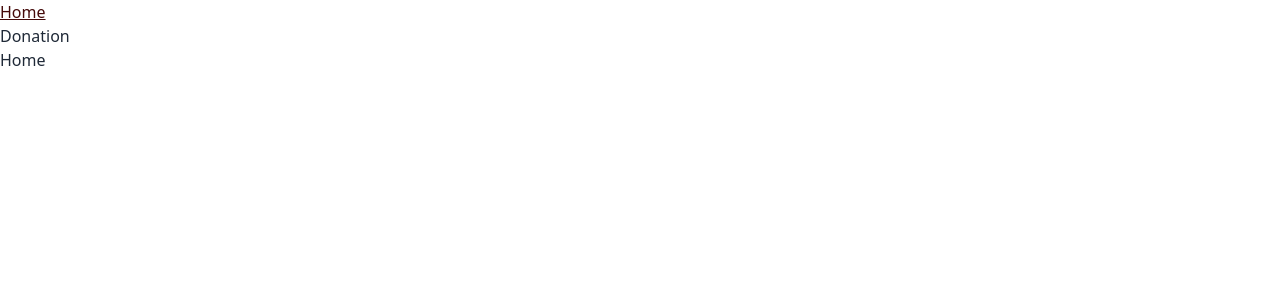
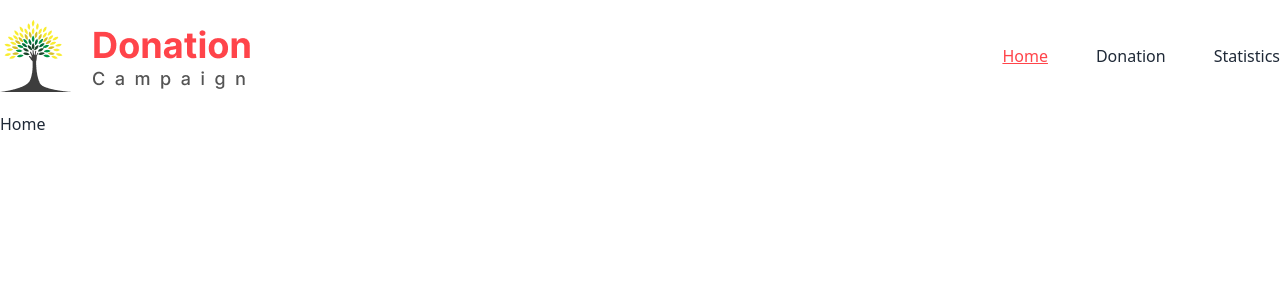
Before and after one commit to Emranhossainshuvo/donation-campaign, a React (Vite) app: page / in a window 1280 px wide. Shown: the top 300 px of the page. Built offline with nearby package versions, Linux system fonts and the light colour scheme.

Commit message:
navbar added wit logo

```diff
--- /dev/null
+++ b/src/components/Header/Navbar/NavLogo.jsx
@@ -0,0 +1,11 @@
+
+
+const NavLogo = () => {
+    return (
+        <div>
+            <img src="/Resources/Logo.png" alt="" />
+        </div>
+    );
+};
+
+export default NavLogo;
--- a/src/components/Header/Navbar/Navbar.jsx
+++ b/src/components/Header/Navbar/Navbar.jsx
@@ -1,16 +1,18 @@
 import { NavLink } from "react-router-dom";
+import NavLogo from "./NavLogo";
 
 
 const Navbar = () => {
     return (
-        <div>
-            <nav>
-                <ul>
+        <div className="py-5">
+            <nav className="flex justify-between items-center">
+                <NavLogo></NavLogo>
+                <ul className="flex gap-12">
                     <li>
                         <NavLink
                             to="/"
                             className={({ isActive, isPending }) =>
-                                isPending ? "pending" : isActive ? "text-red-950 underline" : ""
+                                isPending ? "pending" : isActive ? "text-[#FF444A] underline" : ""
                             }
                         >
                             Home
@@ -21,10 +23,21 @@ const Navbar = () => {
                         <NavLink
                             to="/donation"
                             className={({ isActive, isPending }) =>
-                                isPending ? "pending" : isActive ? "text-red-950 underline" : ""
+                                isPending ? "pending" : isActive ? "text-[#FF444A] underline" : ""
                             }
                         >
                             Donation
+                        </NavLink>
+                    </li>
+
+                    <li>
+                        <NavLink
+                            to="/statistics"
+                            className={({ isActive, isPending }) =>
+                                isPending ? "pending" : isActive ? "text-[#FF444A] underline" : ""
+                            }
+                        >
+                            Statistics
                         </NavLink>
                     </li>
                 </ul>
--- /dev/null
+++ b/src/pages/Statistics/Statistics.jsx
@@ -0,0 +1,9 @@
+const Statistics = () => {
+    return (
+        <div>
+            Statistics
+        </div>
+    );
+};
+
+export default Statistics;
--- a/src/router/Route.jsx
+++ b/src/router/Route.jsx
@@ -2,6 +2,7 @@ import { createBrowserRouter } from "react-router-dom";
 import MainLayOut from "../layouts/MainLayOut";
 import Home from "../pages/Home/Home";
 import Donation from "../pages/donation/Donation";
+import Statistics from "../pages/Statistics/Statistics";
 
 
 const myCreatedRoute = createBrowserRouter([
@@ -16,6 +17,10 @@ const myCreatedRoute = createBrowserRouter([
             {
                 path: "/donation",
                 element: <Donation></Donation>
+            },
+            {
+                path: "/statistics",
+                element: <Statistics></Statistics>
             }
         ]
     }
```
Also changed, not shown: src/components/Header/Navbar/Logo.png (added).
